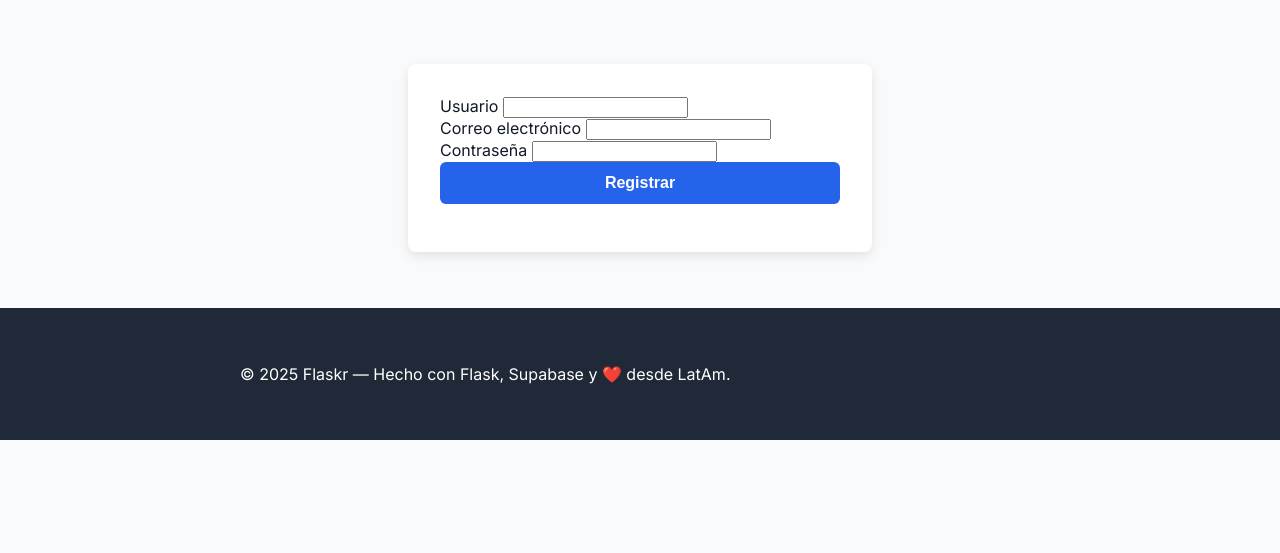
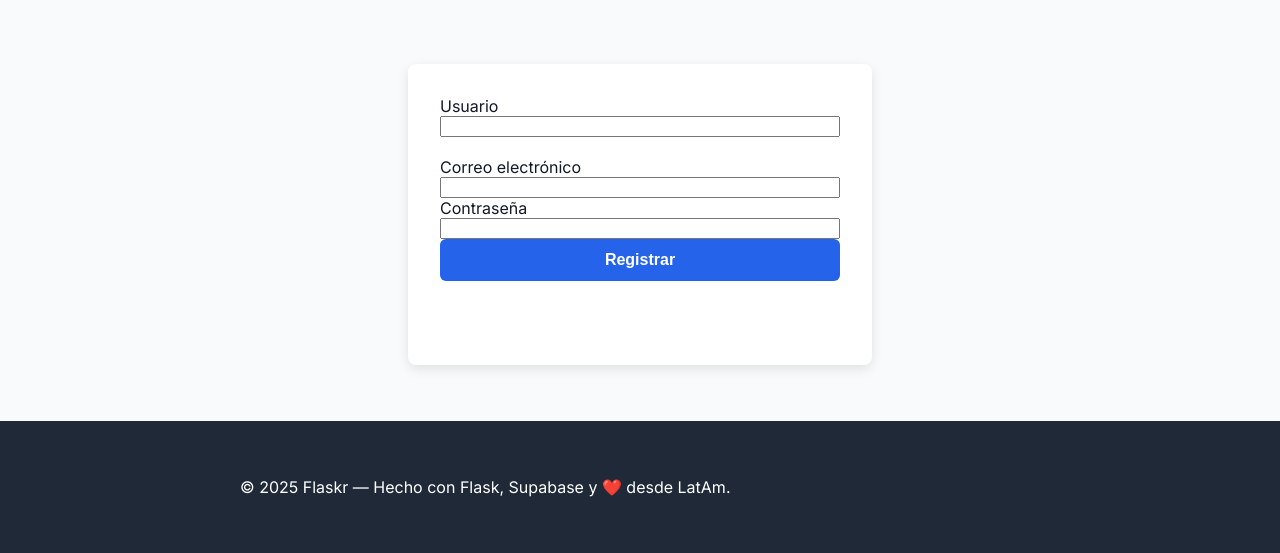
Before and after one commit to HillkirkLautaro/flaskR, a Flask app: page /user_creation in a window 1280 px wide. Shown: the part 198-751 px from the top of the page. Run offline with Flask 2, Linux system fonts and the light colour scheme.

Commit message:
Update user_creation.html

```diff
--- a/api/templates/user_creation.html
+++ b/api/templates/user_creation.html
@@ -14,13 +14,14 @@
 <div class="main-content">
     <form method="post" class="user-form">
         {{ form.csrf_token }}
-        <div>
+        <div class="form-group">
             {{ form.username.label }} {{ form.username }}
             {% if form.username.errors %}
                 <div class="error">{{ form.username.errors[0] }}</div>
             {% endif %}
         </div>
-        <div>
+        <div class="form-group">
+            {{ form.recaptcha_token }}
             {{ form.email.label }} {{ form.email }}
             {% if form.email.errors %}
                 <div class="error">{{ form.email.errors[0] }}</div>
@@ -31,9 +32,8 @@
             {% endif %}
             <input type="hidden" id="RECAPTCHA_SECRET_KEY" name="RECAPTCHA_SECRET_KEY">
             <button type="submit" class="btn">Registrar</button>
-        </form>
+    </form>
         <p>{{ mensaje }}</p>
-    </div>
-    <p>{{ mensaje }}</p>
+        </div>
 </div>
 {% endblock %}
```
